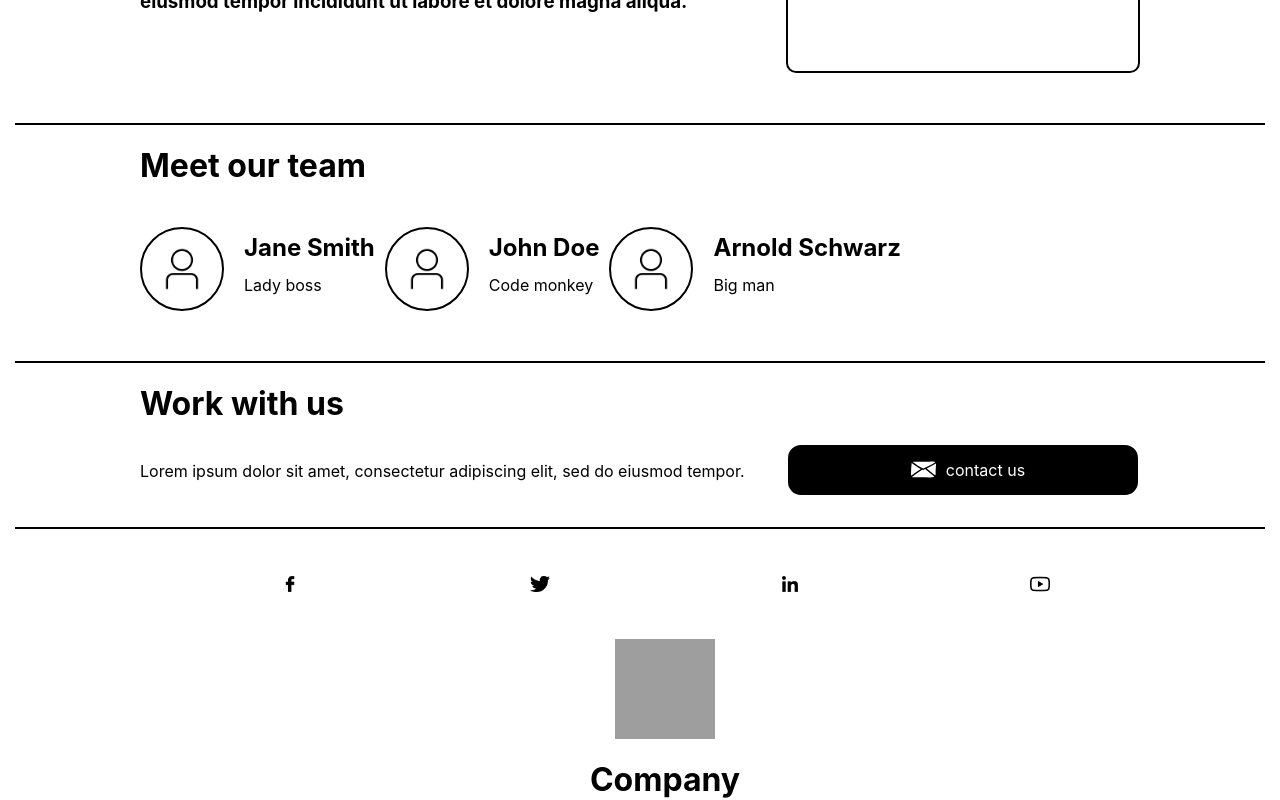
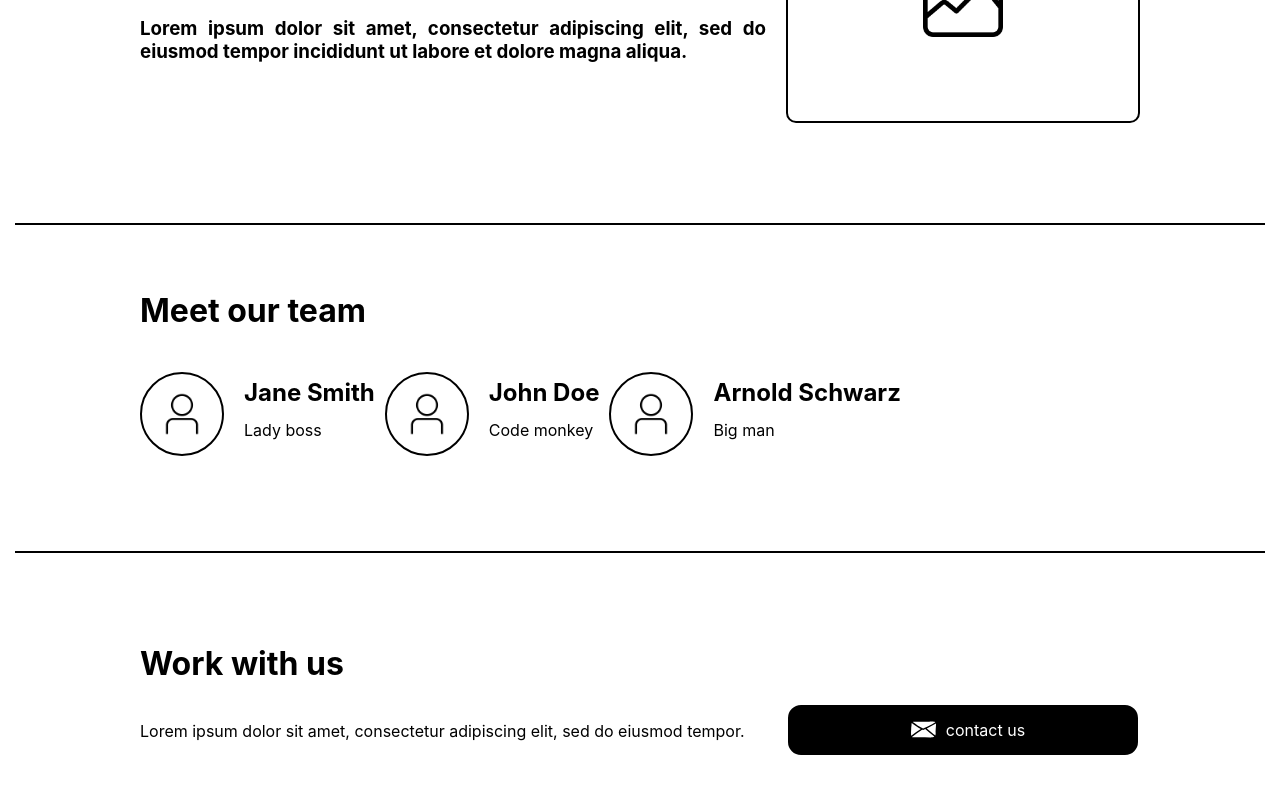
Before and after one commit to Tuliany/mobile-responsiveness, a React (Create React App) app: page / in a window 1280 px wide. Shown: the part 340-1140 px from the top of the page. Built offline with nearby package versions, Linux system fonts and the light colour scheme; grey boxes are pictures that could not be loaded.

Commit message:
added some spacing in desktop

```diff
--- a/src/styles/App.css
+++ b/src/styles/App.css
@@ -11,6 +11,7 @@
   max-width: 100%;
   overflow-x: hidden;
   width: 100vw;
+  background-color: white;
 }
 
 .frame {
@@ -35,9 +36,4 @@
   .frame {
     margin-top: 120px;
   }
-
-  .innerFrame {
-    flex-direction: column;
-    justify-content: flex-start;
-  }
 }
--- a/src/styles/components/footer.css
+++ b/src/styles/components/footer.css
@@ -6,8 +6,9 @@
 
 .logoFrame {
   display: flex;
-  justify-content: center;
-  padding: 25px;
+  justify-content: space-around;
+  padding: 25px 0px;
+  width: 100%;
 }
 
 .icon {
@@ -25,13 +26,11 @@
 @media (min-width: 768px) and (max-width: 1024px) {
   .logoFrame {
     width: 800px;
-    justify-content: space-around;
   }
 }
 
 @media (min-width: 1024px) {
   .logoFrame {
     width: 1000px;
-    justify-content: space-around;
   }
 }
--- a/src/styles/components/section.css
+++ b/src/styles/components/section.css
@@ -16,5 +16,6 @@
 @media (min-width:1024px) {
   .innerFrame {
     min-width: 1000px;
+    padding: 25px 0px;
   }
 }
--- a/src/styles/pages/team.css
+++ b/src/styles/pages/team.css
@@ -2,6 +2,7 @@
   display: flex;
   flex-direction: column;
   justify-content: center;
+  margin: 20px 0px;
 }
 
 .profileContainer {
--- a/src/styles/pages/work.css
+++ b/src/styles/pages/work.css
@@ -2,7 +2,7 @@
   display: flex;
   flex-direction: column;
   align-items: flex-start;
-
+  margin: 20px 0px;
 }
 
 p {
```
